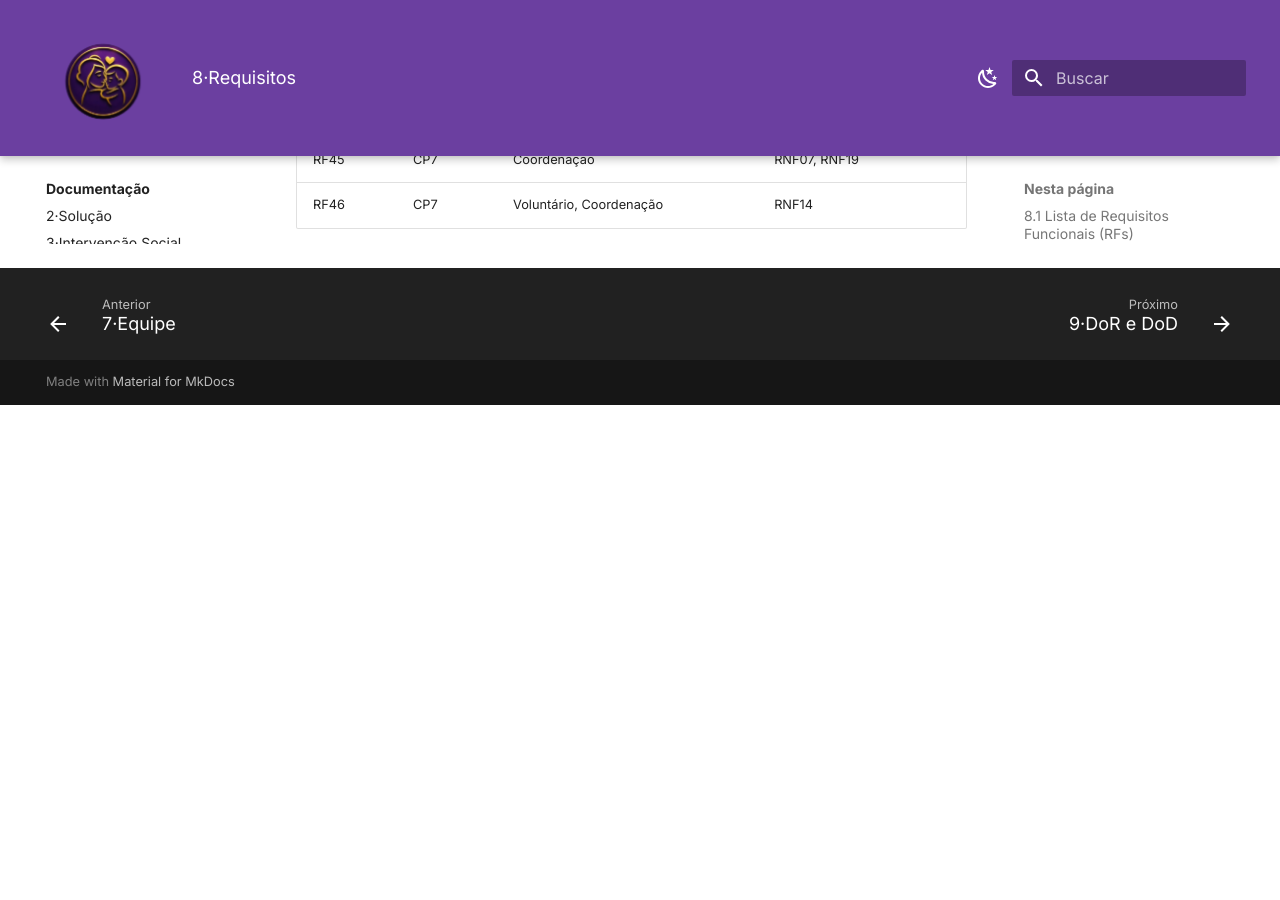
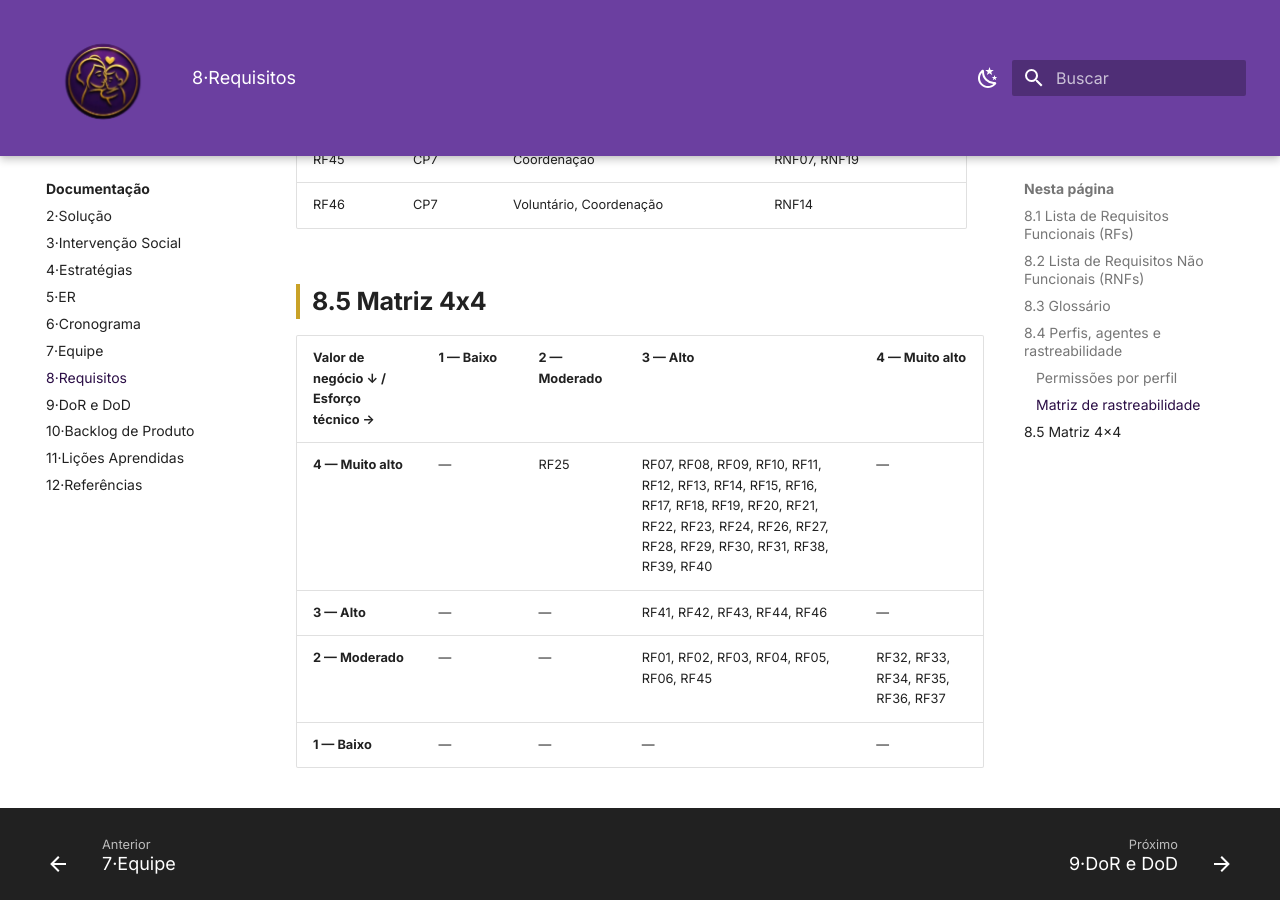
Before and after one commit to mdsreq-fga-unb/REQ-2026.2-T01-MaesGuerreiras, an MkDocs documentation site: the page built from docs/08-requisitos/index.md, in a window 1280 px wide and 900 px high, scrolled down 11483 px. Built offline with MkDocs 1.6.1 and Material for MkDocs 9.7.7, drawn with Linux system fonts in a browser that asks for light colours; before the commit the page ends 11888 px from its top, so only the background shows below that.

Commit message:
Matriz 4x4

```diff
--- a/docs/08-requisitos/index.md
+++ b/docs/08-requisitos/index.md
@@ -253,3 +253,12 @@ CP é a característica de produto de cada RF. Valem para todos os RFs: RNF05, R
 | RF44 | CP7 | Coordenação | RNF13 |
 | RF45 | CP7 | Coordenação | RNF07, RNF19 |
 | RF46 | CP7 | Voluntário, Coordenação | RNF14 |
+
+## 8.5 Matriz 4x4
+
+| Valor de negócio ↓ / Esforço técnico → | 1 — Baixo | 2 — Moderado | 3 — Alto | 4 — Muito alto |
+|---|---|---|---|---|
+| **4 — Muito alto** | — | RF25 | RF07, RF08, RF09, RF10, RF11, RF12, RF13, RF14, RF15, RF16, RF17, RF18, RF19, RF20, RF21, RF22, RF23, RF24, RF26, RF27, RF28, RF29, RF30, RF31, RF38, RF39, RF40 | — |
+| **3 — Alto** | — | — | RF41, RF42, RF43, RF44, RF46 | — |
+| **2 — Moderado** | — | — | RF01, RF02, RF03, RF04, RF05, RF06, RF45 | RF32, RF33, RF34, RF35, RF36, RF37 |
+| **1 — Baixo** | — | — | — | — |
```
